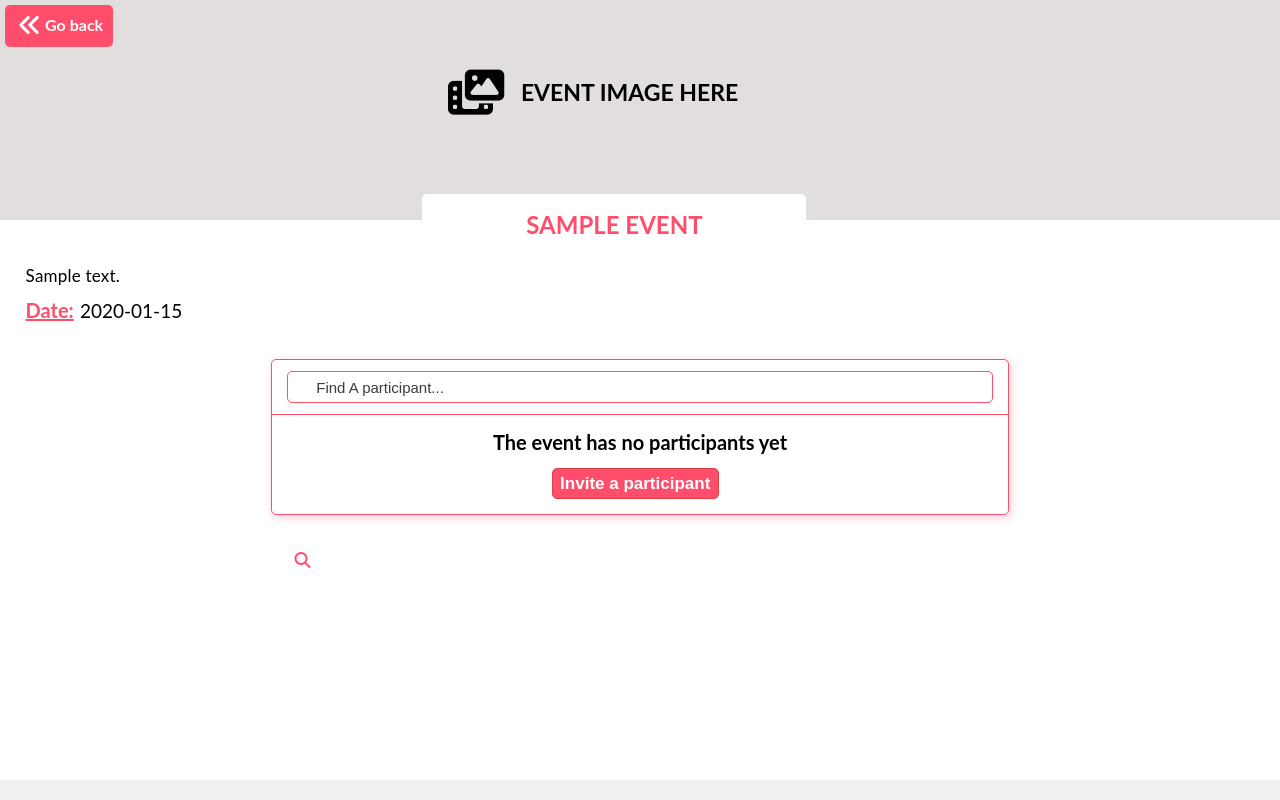
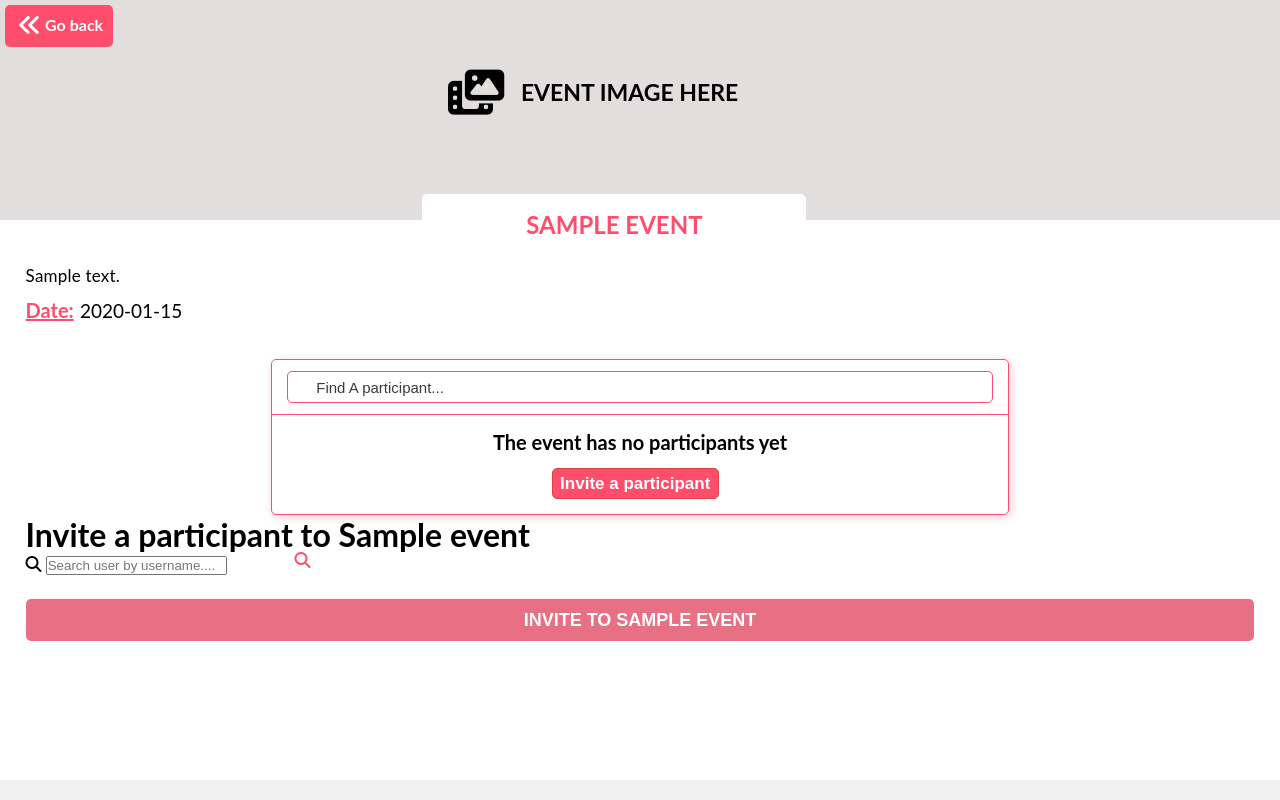
Before and after one commit to N-Pacis/event_manager, a PHP site: page /dashboard-page/event.php?event=1 in a window 1280 px wide. Run offline with PHP 8.4, Linux system fonts and the light colour scheme; the visitor is signed in with stand-in values (Sample User, id 1); tables that the repository leaves empty or names only in its code hold one stand-in row (values such as "Sample post"); data that the repository does not hold is empty; some libraries are stand-ins or nearby versions.

Commit message:
working on event.php

```diff
--- a/dashboard-page/event.php
+++ b/dashboard-page/event.php
@@ -67,23 +67,14 @@ if (!$connect) {
                 <button id="invite-participant-btn">Invite a participant</button>
             </div>
         </div>
-        <div class="event-form" id="event-form">
-            <form action="add-newMemberHandler.php" method="post">
-                <h1 class="new-member-title">Add A New Member to
-                </h1>
-                <div class="form-group">
-                    <label for="event-name">Event Name</label>
-                    <input type="text" name="event-name" id="event-name" required>
+        <div class="participant-form" id="participant-form">
+            <form action="add-participant-form.php" method="post">
+                <h1>Invite a participant to <span><?php echo $row["event_name"]?></span></h1>
+                <div class="search-user">
+                    <i class="fa fa-search"></i>
+                    <input type="text" name="search-user" id="search-user" placeholder="Search user by username....">
                 </div>
-                <div class="form-group">
-                    <label for="event-desc">Event Description</label>
-                    <input type="text" name="event-desc" id="event-desc" required>
-                </div>
-                <div class="form-group">
-                    <label for="event-duration">Event Duration</label>
-                    <input type="date" name="event-duration" id="event-duration" min="<?php echo date("Y-m-d"); ?>" required>
-                </div>
-                <input type="submit" value="Add A New Event">
+                <input type="submit" value="Invite to <?php echo $row["event_name"]?>">
             </form>
         </div>
     </div>
```
